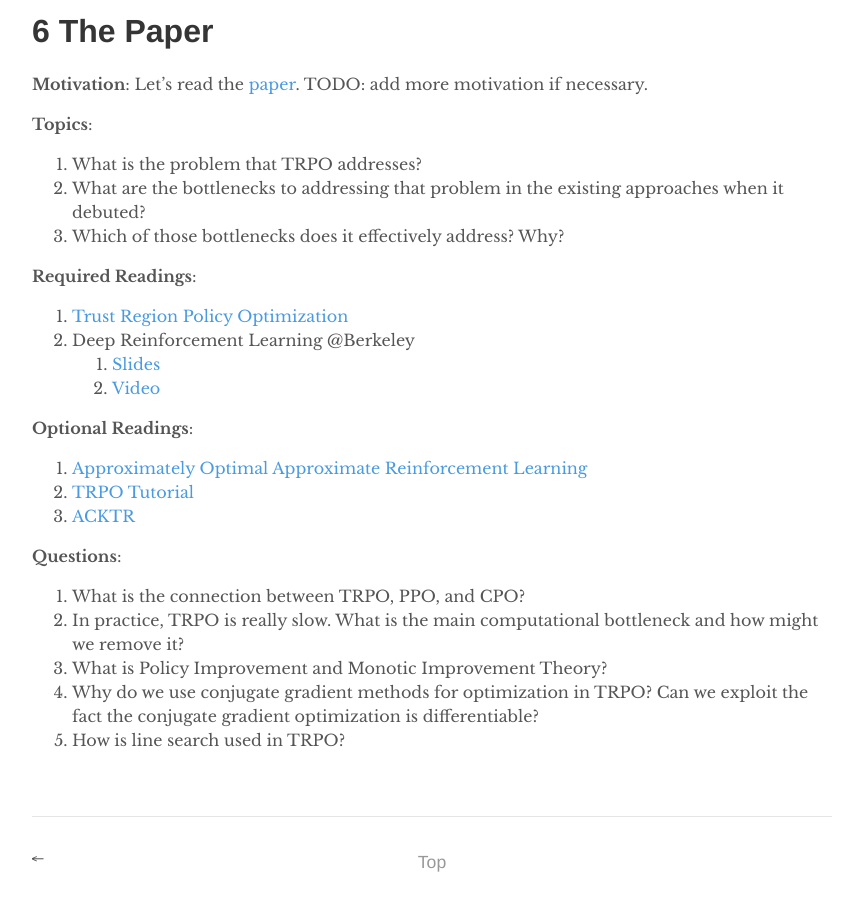
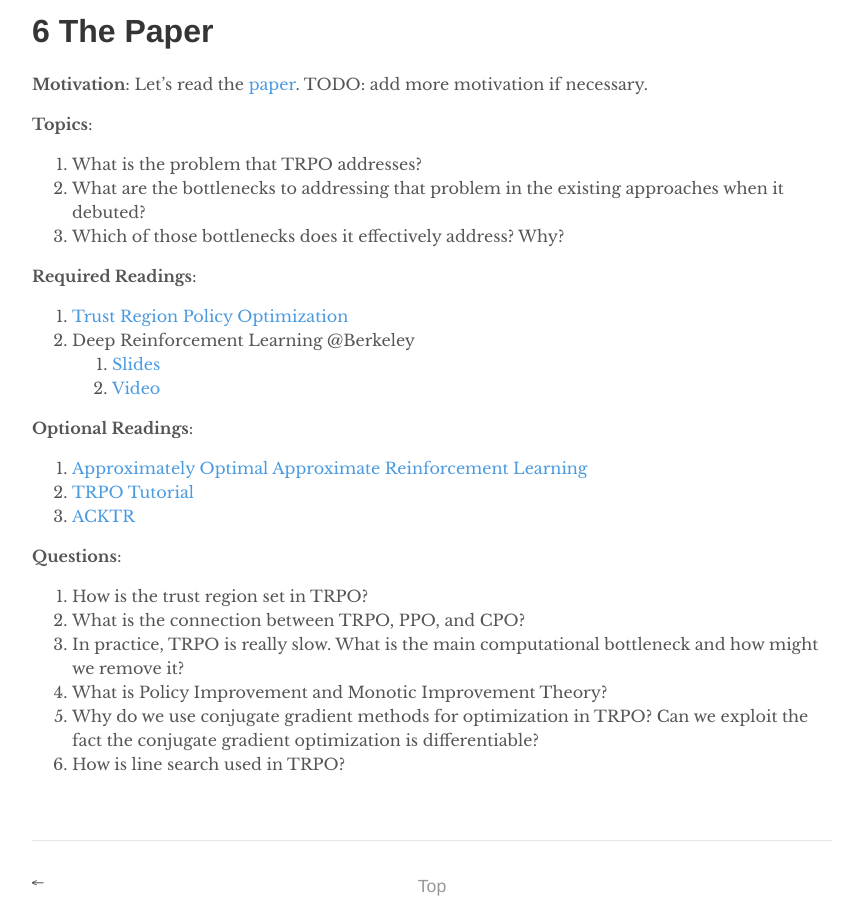
Before and after one commit to depthfirstlearning/depthfirstlearning.com, a Jekyll site: the page built from _posts/2018-06-17-TRPO.markdown, in a window 1280 px wide and 900 px high, scrolled down 4937 px. Shown: the whole window, without its empty margins (208-1071 px from the left). Built offline with Jekyll 4.4.1, drawn with Linux system fonts in a browser that asks for light colours; formulas are drawn with MathJax 3; before the commit the page ends 5813 px from its top, so only the background shows below that.

Commit message:
Add question to TRPO

```diff
--- a/_posts/2018-06-17-TRPO.markdown
+++ b/_posts/2018-06-17-TRPO.markdown
@@ -187,8 +187,9 @@ TRPO is a scalable algorithm of optimizing policies in reinforcement learning by
   3. [ACKTR](https://arxiv.org/abs/1708.05144)
 
   **Questions**:
-  1. What is the connection between TRPO, PPO, and CPO?
-  2. In practice, TRPO is really slow. What is the main computational bottleneck and how might we remove it?
-  3. What is Policy Improvement and Monotic Improvement Theory?
-  4. Why do we use conjugate gradient methods for optimization in TRPO? Can we exploit the fact the conjugate gradient optimization is differentiable?
-  5. How is line search used in TRPO?
+  1. How is the trust region set in TRPO?
+  2. What is the connection between TRPO, PPO, and CPO?
+  3. In practice, TRPO is really slow. What is the main computational bottleneck and how might we remove it?
+  4. What is Policy Improvement and Monotic Improvement Theory?
+  5. Why do we use conjugate gradient methods for optimization in TRPO? Can we exploit the fact the conjugate gradient optimization is differentiable?
+  6. How is line search used in TRPO?
```
